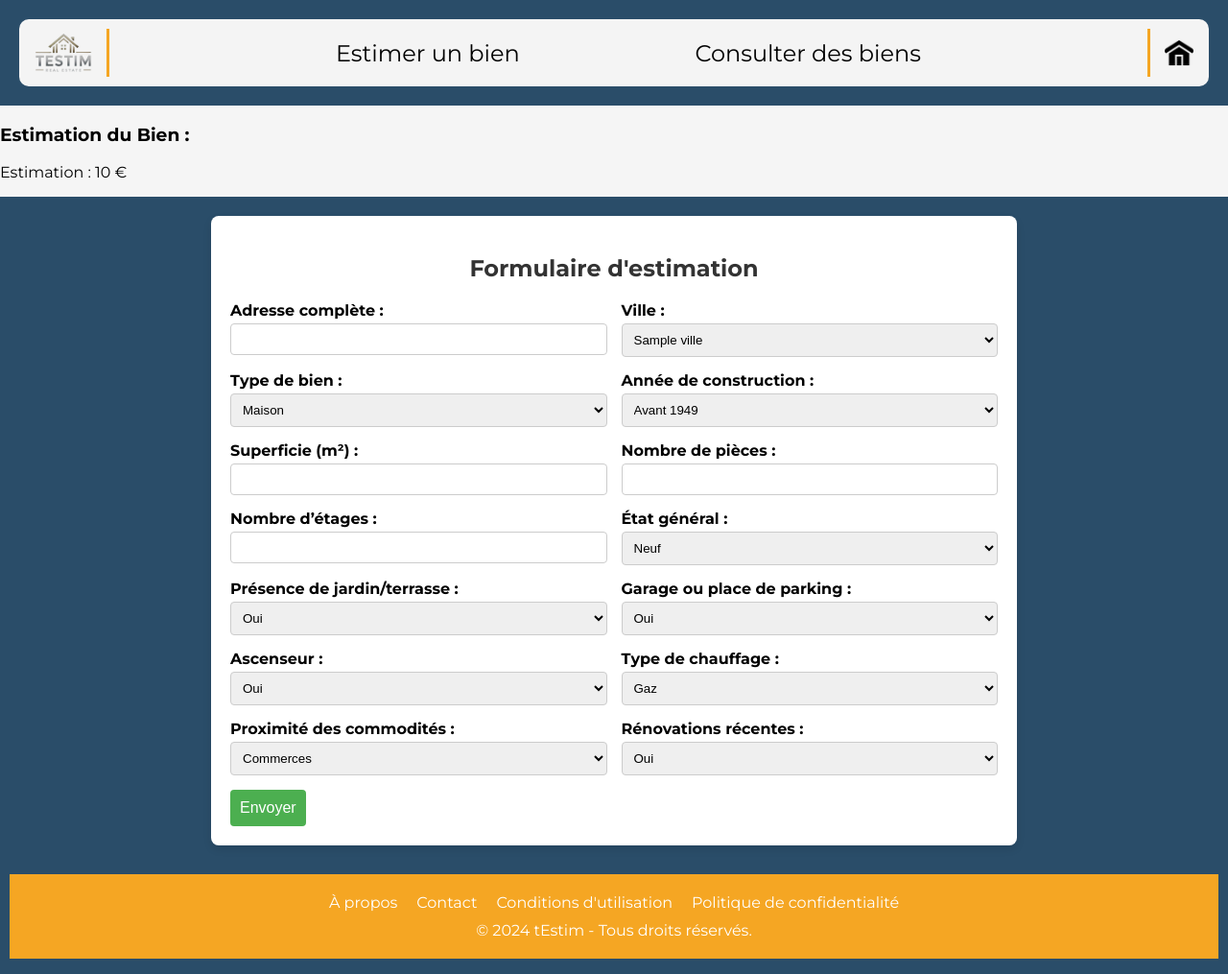
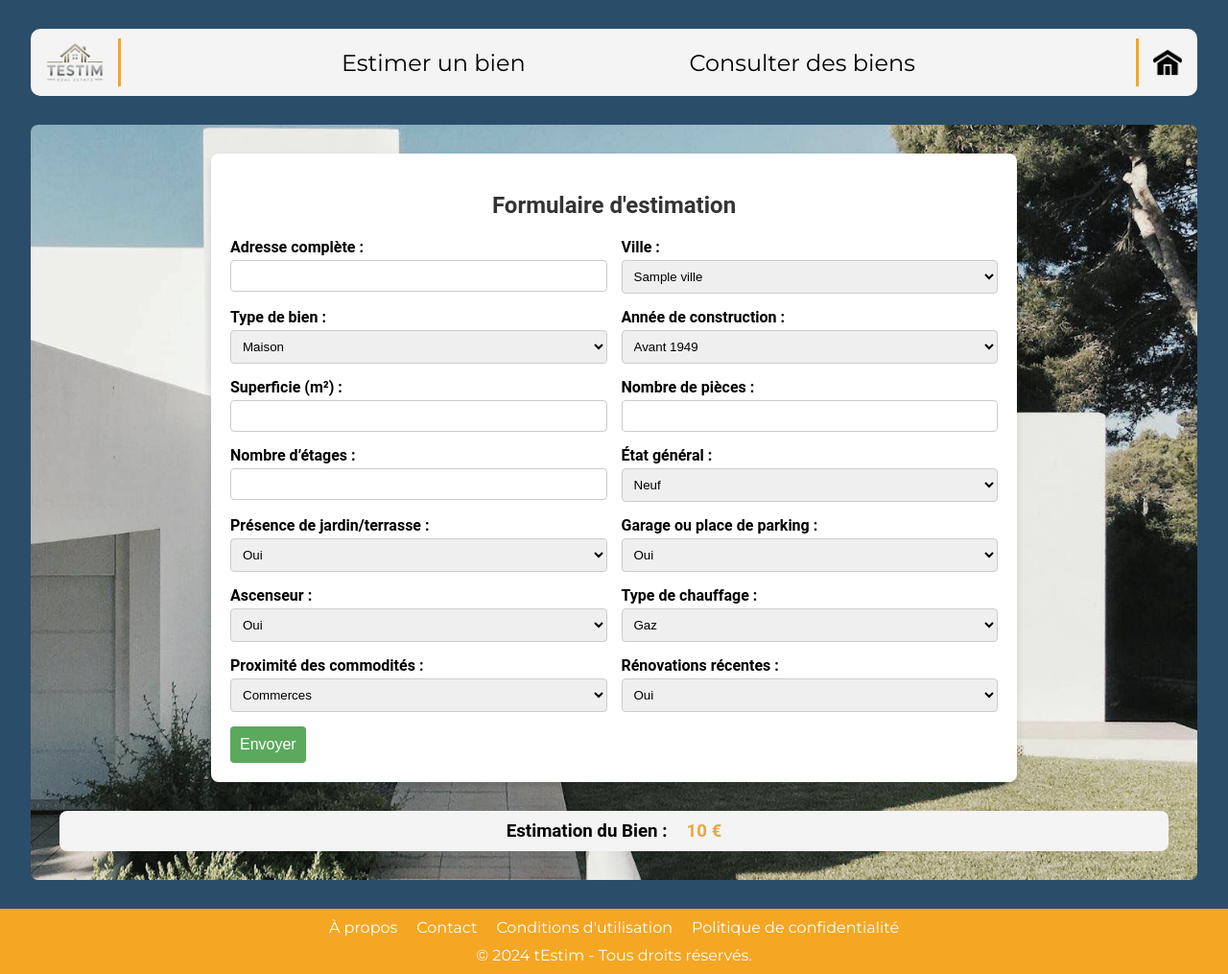
Before and after one commit to Ewelx/EstimationDeBienBordeaux, a Flask app: template app/templates/estimerbien.html in a window 1280 px wide. Shown: the whole page at 96% size. Run offline with Flask 3, Linux system fonts and the light colour scheme; the template is opened without the code that fills it: most values are stand-ins (such as "Sample title", 1, 10 or a date in 2020).

Commit message:
modif tt les pages du site style

```diff
--- a/app/static/css/estimerbien.css
+++ b/app/static/css/estimerbien.css
@@ -2,30 +2,32 @@
 body {
     display: flex;
     flex-direction: column;
-    min-height: 100vh;
+    justify-content: center;
+    align-items: center;
     margin: 0;
-    background-color: #f5f5f5;
-    font-family: Arial, sans-serif;
-}
-
-header, footer {
-    background-color: #2A4D69;;
-    color: #fff;
-    padding: 10px;
-    text-align: center;
+    font-family: "Roboto", sans-serif;
 }
 
 /* Centrage du formulaire */
 .container {
+    background-image: url("../image/maison.jpg");
+    filter:grayscale(20%);
+    background-repeat: no-repeat;
+    background-position: center;
+    background-size: cover;
+    border-radius: 8px;
+    margin: 30px;
     display: flex;
     justify-content: center;
     align-items: center;
+    flex-direction: column;
     flex-grow: 1;
-    padding: 20px;
-    background-color: #2A4D69;
+    width: 95%;
+    font-family: "Roboto", sans-serif;
 }
 
 .form-container {
+    margin: 30px;
     background-color: #ffffff;
     padding: 20px;
     border-radius: 8px;
@@ -37,6 +39,7 @@ header, footer {
 h2 {
     text-align: center;
     color: #333;
+    font-family: "Roboto", sans-serif;
 }
 
 /* Disposition en deux colonnes */
@@ -77,37 +80,24 @@ select {
     background-color: #45a049;
 }
 
-.modal {
-    display: none; /* Cacher par défaut */
-    position: fixed; /* Rester en place */
-    z-index: 1; /* Au-dessus des autres éléments */
-    left: 0;
-    top: 0;
-    width: 100%; /* Largeur de la fenêtre */
-    height: 100%; /* Hauteur de la fenêtre */
-    overflow: auto; /* Activer le défilement si nécessaire */
-    background-color: rgb(0,0,0); /* Couleur de fond */
-    background-color: rgba(0,0,0,0.4); /* Couleur de fond avec transparence */
+#reponse {
+    display: flex;
+    flex-direction: column;
+    width: 95%;
+    height: fit-content;
+    background-color: #f4f4f4;
+    border-radius: 8px;
+    margin-bottom: 30px;
 }
 
-.modal-content {
-    background-color: #fefefe;
-    margin: 15% auto; /* 15% depuis le haut et centré */
-    padding: 20px;
-    border: 1px solid #888;
-    width: 80%; /* Largeur de la modale */
+#estimationResult {
+    display: flex;
+    flex-direction: row;
+    justify-content: center;
+    align-items: center;
 }
 
-.close {
-    color: #aaa;
-    float: right;
-    font-size: 28px;
-    font-weight: bold;
+h3 {
+    margin: 10px;
+    font-family: "Roboto", sans-serif;
 }
-
-.close:hover,
-.close:focus {
-    color: black;
-    text-decoration: none;
-    cursor: pointer;
-}
--- a/app/templates/estimerbien.html
+++ b/app/templates/estimerbien.html
@@ -3,22 +3,14 @@
 <head>
     <meta charset="UTF-8">
     <meta name="viewport" content="width=device-width, initial-scale=1.0">
-    <title>Estimation d'un bien</title>
-    <link rel="stylesheet" href="../static/css/styles.css">
+    <title>Estimer un bien / tEstim</title>
+    <link rel="icon" href="../static/image/darkened_logo_testim.png" type="image/x-icon">
     <link rel="stylesheet" href="../static/css/estimerbien.css">
 </head>
 <body>
-
-    <header>
+    <div style="width: 95%; margin-top: 30px">
         {% include 'header.html' %}
-    </header>
-
-    {% if prix_estime is not none %}
-        <div id="estimationResult" class="result">
-            <h3>Estimation du Bien :</h3>
-            <p>Estimation : {{ prix_estime }} €</p>
-        </div>
-    {% endif %}
+    </div>
 
     <div class="container">
         <div class="form-container">
@@ -145,11 +137,21 @@
 
             </form>
         </div>
+
+        <div id="reponse">
+            {% if prix_estime is not none %}
+                <div id="estimationResult" class="result">
+                    <h3>Estimation du Bien :</h3>
+                    <h3 style="color: #F5A623;">{{ prix_estime }} €</h3>
+                </div>
+            {% endif %}
+        </div>
+
     </div>
 
-    <footer>
+    <div style="width: 100%; margin: 0px;">
         {% include 'footer.html' %}
-    </footer>
+    </div>
 
 </body>
 </html>
```
Also changed, not shown: app/static/css/map.css (added, +34 -0 lines), app/templates/map.html (+23 -22 lines).
